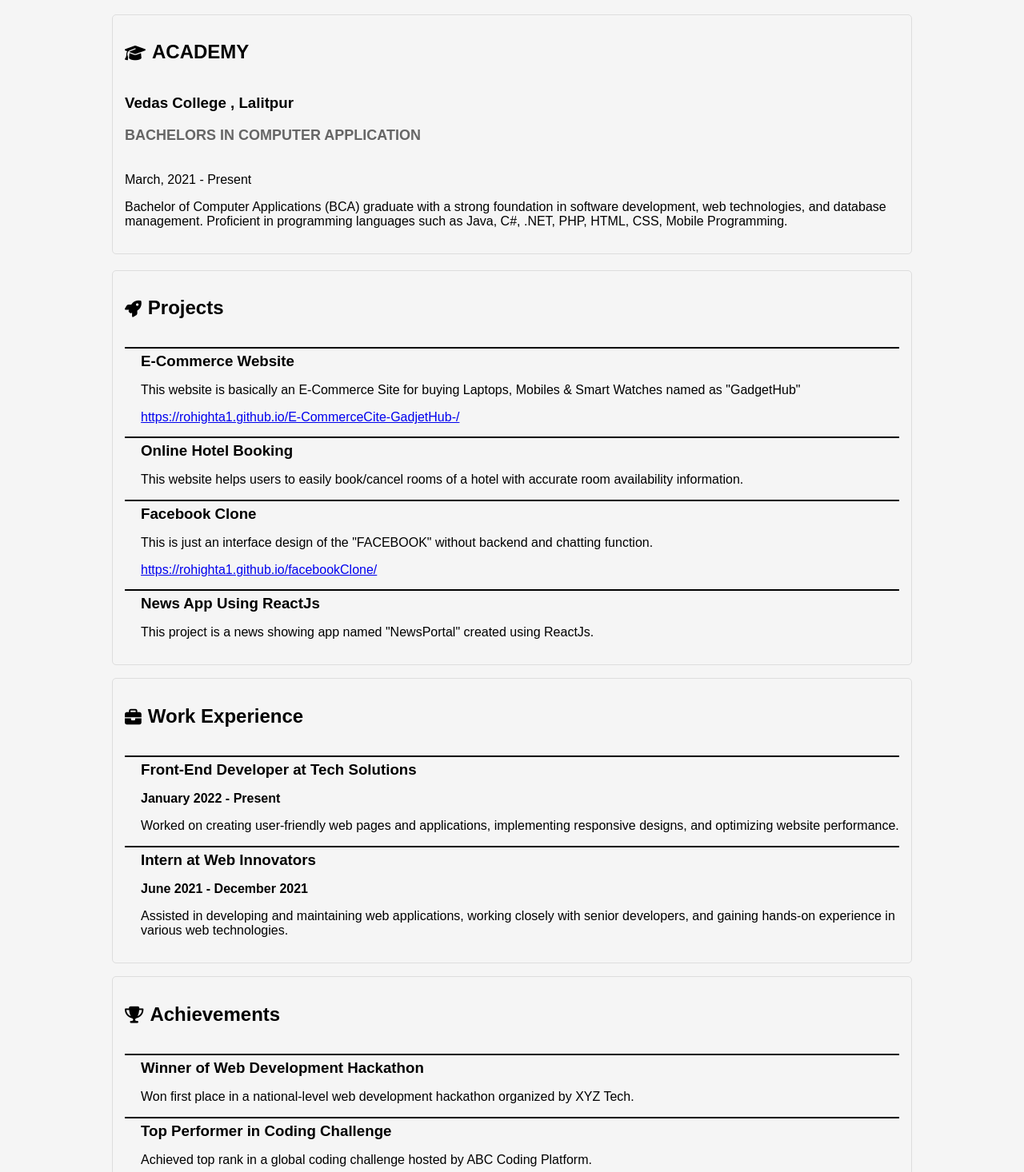
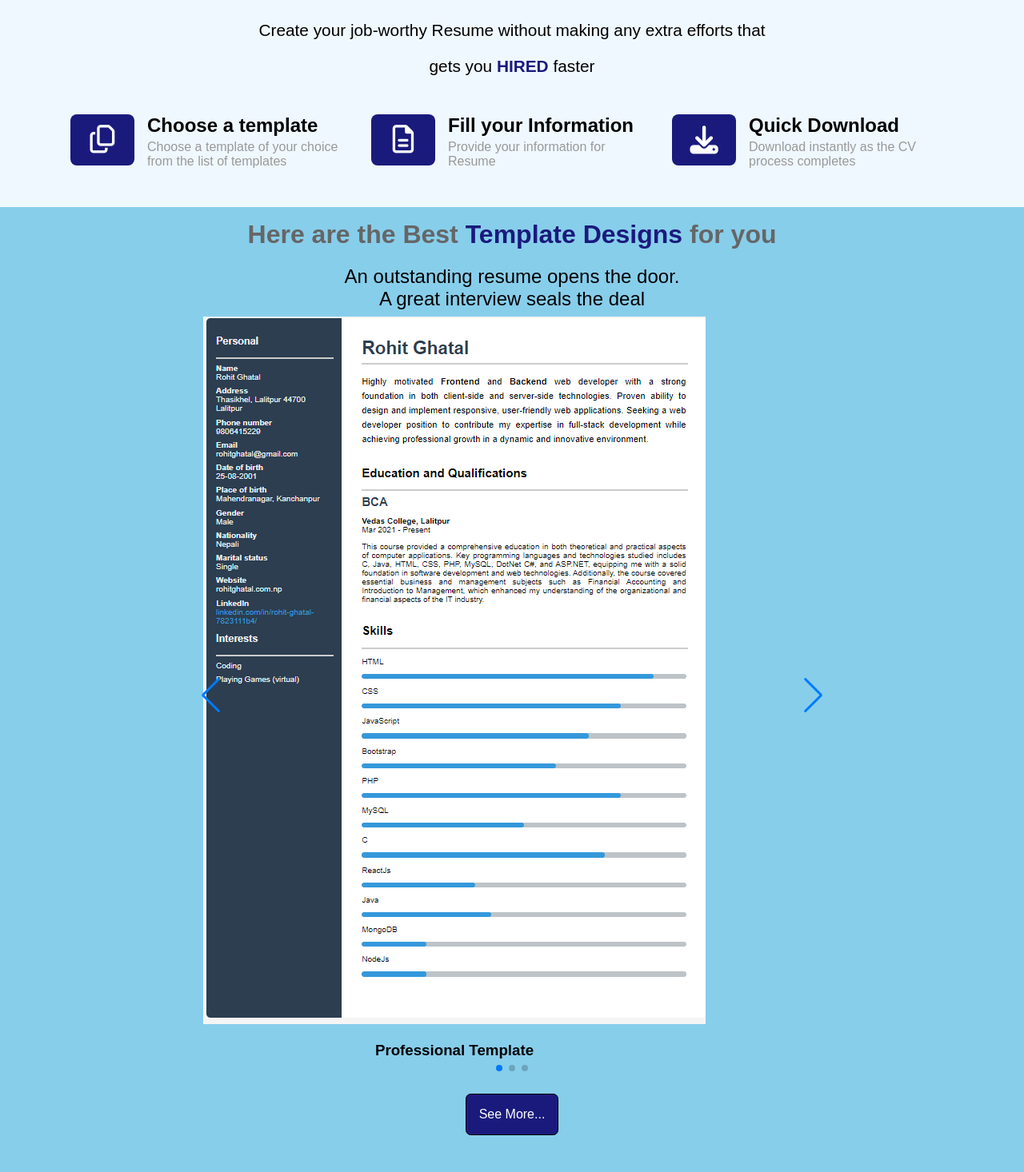
Before and after one commit to rohitghatal1/CVMaker-ReactJS, a React (Create React App) app: page / in a window 1280 px wide. Shown: the part 904-2370 px from the top of the page at 80% size. Built offline with nearby package versions, Linux system fonts and the light colour scheme.

Commit message:
adjusted the size and placement of image

```diff
--- a/src/App.js
+++ b/src/App.js
@@ -22,11 +22,11 @@ function App() {
 
   return (
     <>
-      {/* <Navbar/>
+      <Navbar/>
       <HomeTab/>
       <Templates/>
-      <Footer/> */}
-      <CreativeTemplate/>
+      <Footer/>
+      {/* <CreativeTemplate/> */}
       {/* <BasicTemplate/> */}
     </>
   );
--- a/src/components/Templates.js
+++ b/src/components/Templates.js
@@ -1,11 +1,13 @@
-import React, {useState} from 'react'
-import { Swiper, SwiperSlide } from 'swiper/react'
-import 'swiper/swiper-bundle.css'
-import templateData from '../templateSelector/templateData'
-import './templates.css'
+import React, { useState } from 'react';
+import { Swiper, SwiperSlide } from 'swiper/react';
+import 'swiper/swiper-bundle.css';
+import { Navigation, Pagination } from 'swiper/modules'; // Correct import for Swiper modules
+import templateData from '../templateSelector/templateData';
+import './templates.css';
 
 export default function Templates() {
   const [selectedTemplate, setSelectedTemplate] = useState(null);
+
   return (
     <div>
       <section className="templatesSection">
@@ -13,17 +15,18 @@ export default function Templates() {
         <p>An outstanding resume opens the door. A great interview seals the deal</p>
         <div className="templateContainer">
           <Swiper
-            // spaceBetween={0}
-            slidesPerView = {1}
-            loop = {true}
-            pagination = {{clickable: true}}
-            navigation = {true}
+            spaceBetween={0}
+            slidesPerView={1}
+            loop={true}
+            pagination={{ clickable: true }}
+            navigation={true}
+            modules={[Navigation, Pagination]} // Pass modules as props
           >
-          {templateData.map((template) =>(
+            {templateData.map((template) => (
               <SwiperSlide key={template.id}>
                 <div
                   className="templateCard"
-                onClick={()=> setSelectedTemplate(template.component)}
+                  onClick={() => setSelectedTemplate(() => template.component)}
                 >
                   <img src={template.image} alt={template.name} />
                   <h3>{template.name}</h3>
@@ -35,12 +38,11 @@ export default function Templates() {
         {selectedTemplate && (
           <div className="templatePreview">
             <h2>Preview of Selected Template</h2>
-            <selectedTemplate data = {{}}/>
+            <selectedTemplate data={{}} />
           </div>
         )}
-
-        <button className='seeMoreTemplateBtn'>See More...</button>
+        <button className="seeMoreTemplateBtn">See More...</button>
       </section>
     </div>
-  )
+  );
 }
--- a/src/components/templates.css
+++ b/src/components/templates.css
@@ -11,7 +11,7 @@
     font-size: 2rem;
 }
 
-.templatesSection h2>span{
+.templatesSection h2 > span{
     color: #1a1a7d;
 }
 
@@ -24,32 +24,26 @@
 .templateContainer{
     position: relative;
     width: 100%;
+    max-width: 50rem; /* Restrict the max-width for better alignment */
     display: flex;
     justify-content: center;
     align-items: center;
     margin: auto;
+    overflow: hidden; /* Ensure nothing overflows the container */
 }
 
-.templateCard{
+.templateCard {
     padding: 0.5rem;
-    height: 40rem;
-    width: 40rem;
+    min-height: 38rem;
+    max-width: 40rem;
+    display: block;
 }
 
-.templateCard img{
-    width: 100%;
-    height: 90%;
+.templateCard img {
+    aspect-ratio: 1/3;
+    /* width: 100%;
+    height: 90%; */
     object-fit: contain;
-}
-
-.swiper-button-prev,
-.swiper-button-next{
-    color: blue;
-    position: absolute;
-    top: 50%;
-    transform: translate(-50%);
-    width: 44px;
-    height: 44px;
 }
 
 .seeMoreTemplateBtn{
@@ -60,6 +54,7 @@
     font-size: 1rem;
     border: 1px solid black;
     transition: all 0.8s ease;
+    margin-top: 1rem;
 }
 
 .seeMoreTemplateBtn:hover{
--- a/src/templateSelector/templateData.js
+++ b/src/templateSelector/templateData.js
@@ -1,12 +1,28 @@
-import professionalTemplate from "../allTemplates/professionalTemplate/ProfessionalTemplate";
-import photo1 from '../assets/images/professionalTemplate.png'
+import ProfessionalTemplate from "../allTemplates/professionalTemplate/ProfessionalTemplate";
+import CreativeTemplate from "../allTemplates/CreativeTemplate/CreativeTemplate";
+import BasicTemplate from "../allTemplates/basicTemplate/BasicTemplate";
+import photo1 from '../assets/images/professionalTemplate.png';
+import photo2 from '../assets/images/creativeTemplate.png';
+import photo3 from '../assets/images/basicTemplate.png';
 
 const templateData = [
     {
         id: 1,
         name: 'Professional Template',
         image: photo1,
-        component: professionalTemplate
+        component: ProfessionalTemplate
+    },
+    {
+        id: 2,
+        name: 'Creative Template',
+        image: photo2,
+        component: CreativeTemplate
+    },
+    {
+        id: 3,
+        name: 'Basic Template',
+        image: photo3,
+        component: BasicTemplate
     }
 ];
 
```
Lines whose indentation alone changed are shown as unchanged.
